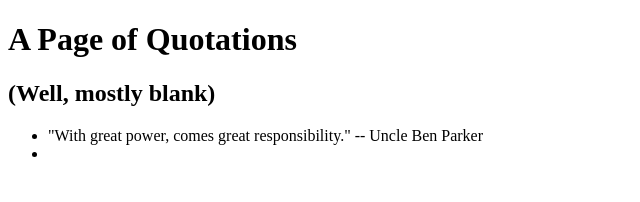
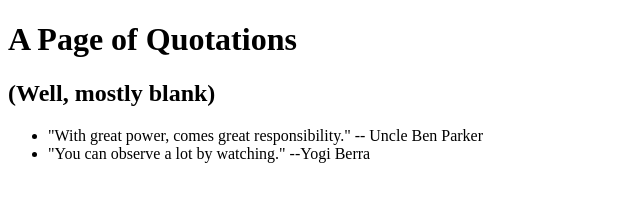
Before and after one commit to Shildrak/OpenSAP_Test_Project, a plain HTML site: page index.html in a window 1280 px wide. Shown: the whole page, without its empty margins (0-640 px from the left). Drawn offline with Linux system fonts and the light colour scheme.

Commit message:
added 2nd quote

```diff
--- a/index.html
+++ b/index.html
@@ -10,6 +10,7 @@
 		<h2>(Well, mostly blank)</h2>
 		<ul>
 			<li>"With great power, comes great responsibility." -- Uncle Ben Parker</li>
-			<li></li>
-		</ul>	</body>
+			<li>"You can observe a lot by watching." --Yogi Berra</li>
+		</ul>
+	</body>
 </html>
```
